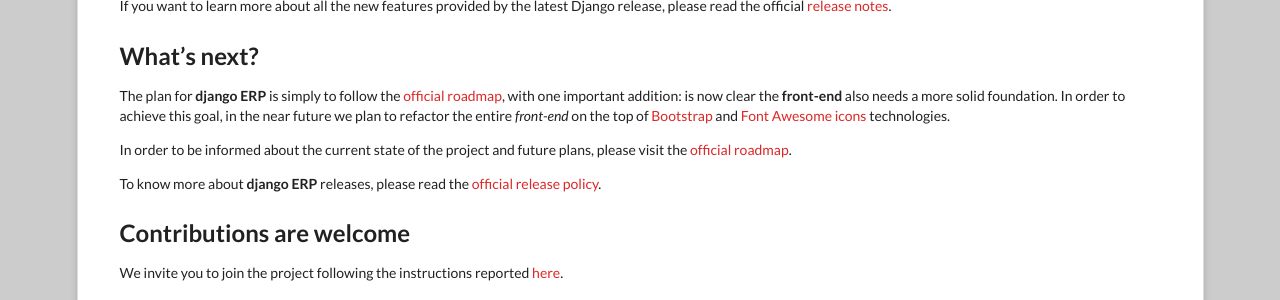
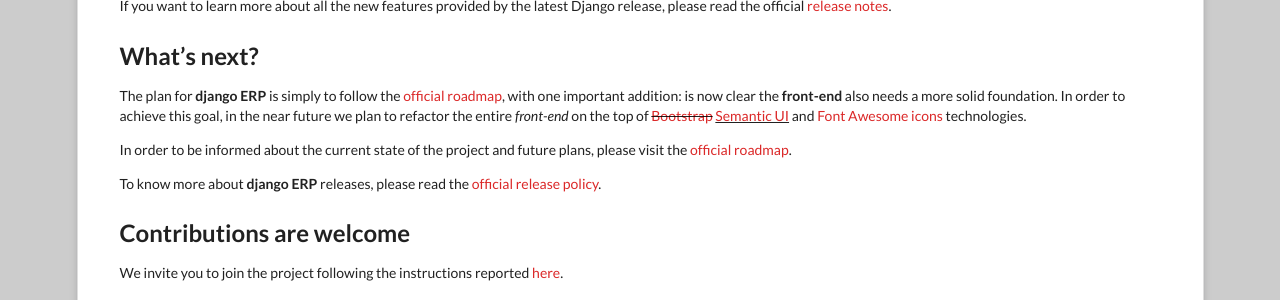
Before and after one commit to chaiebaymen/website, a Jekyll site: the page built from _posts/2015-07-28-upgrade-to-django-18.markdown, in a window 1280 px wide. Shown: the part 639-939 px from the top of the page. Built offline with Jekyll 4.4.1, drawn with Linux system fonts in a browser that asks for light colours; Markdown is read by kramdown in place of the engine named in the settings.

Commit message:
Documented change in our restyling strategy (Semantic UI instead of Bootstrap).

```diff
--- a/_posts/2015-07-28-upgrade-to-django-18.markdown
+++ b/_posts/2015-07-28-upgrade-to-django-18.markdown
@@ -16,7 +16,7 @@
 
 ## What's next?
 
-The plan for **django ERP** is simply to follow the [official roadmap], with one important addition: is now clear the **front-end** also needs a more solid foundation. In order to achieve this goal, in the near future we plan to refactor the entire *front-end* on the top of [Bootstrap] and [Font Awesome icons] technologies.
+The plan for **django ERP** is simply to follow the [official roadmap], with one important addition: is now clear the **front-end** also needs a more solid foundation. In order to achieve this goal, in the near future we plan to refactor the entire *front-end* on the top of <del>[Bootstrap]</del> <ins>[Semantic UI]</ins> and [Font Awesome icons] technologies.
 
 In order to be informed about the current state of the project and future plans, please visit the [official roadmap].
 
@@ -35,6 +35,7 @@
 [Django]: https://www.djangoproject.com
 [Django release notes]: https://docs.djangoproject.com/en/1.8/releases/1.8/
 [Bootstrap]: http://getbootstrap.com
+[Semantic UI]: http://semantic-ui.com/
 [Font Awesome icons]: http://fortawesome.github.io/Font-Awesome/icons/
 [official roadmap]: https://github.com/djangoERPTeam/django-erp/wiki/Roadmap
 [official release policy]: https://github.com/djangoERPTeam/django-erp/wiki/Release-policy
```
